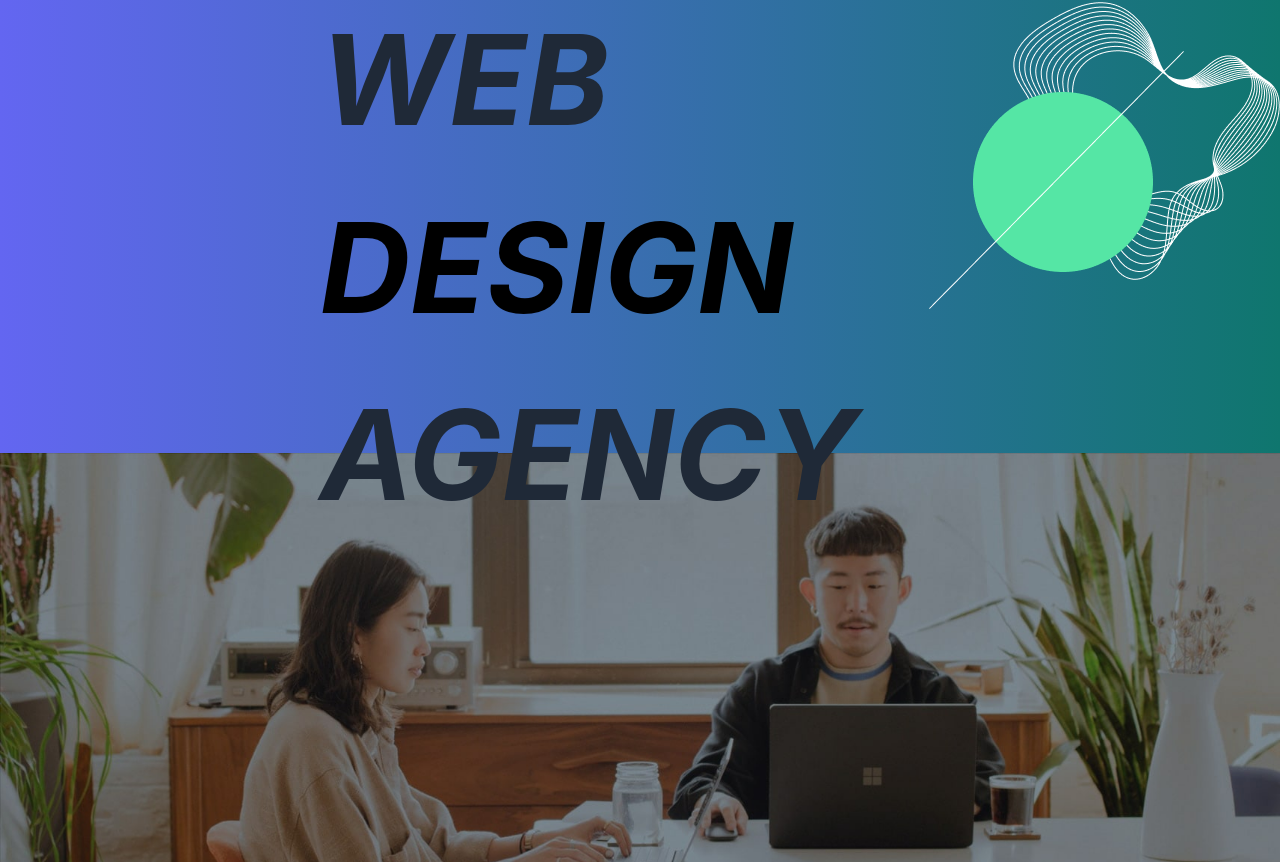
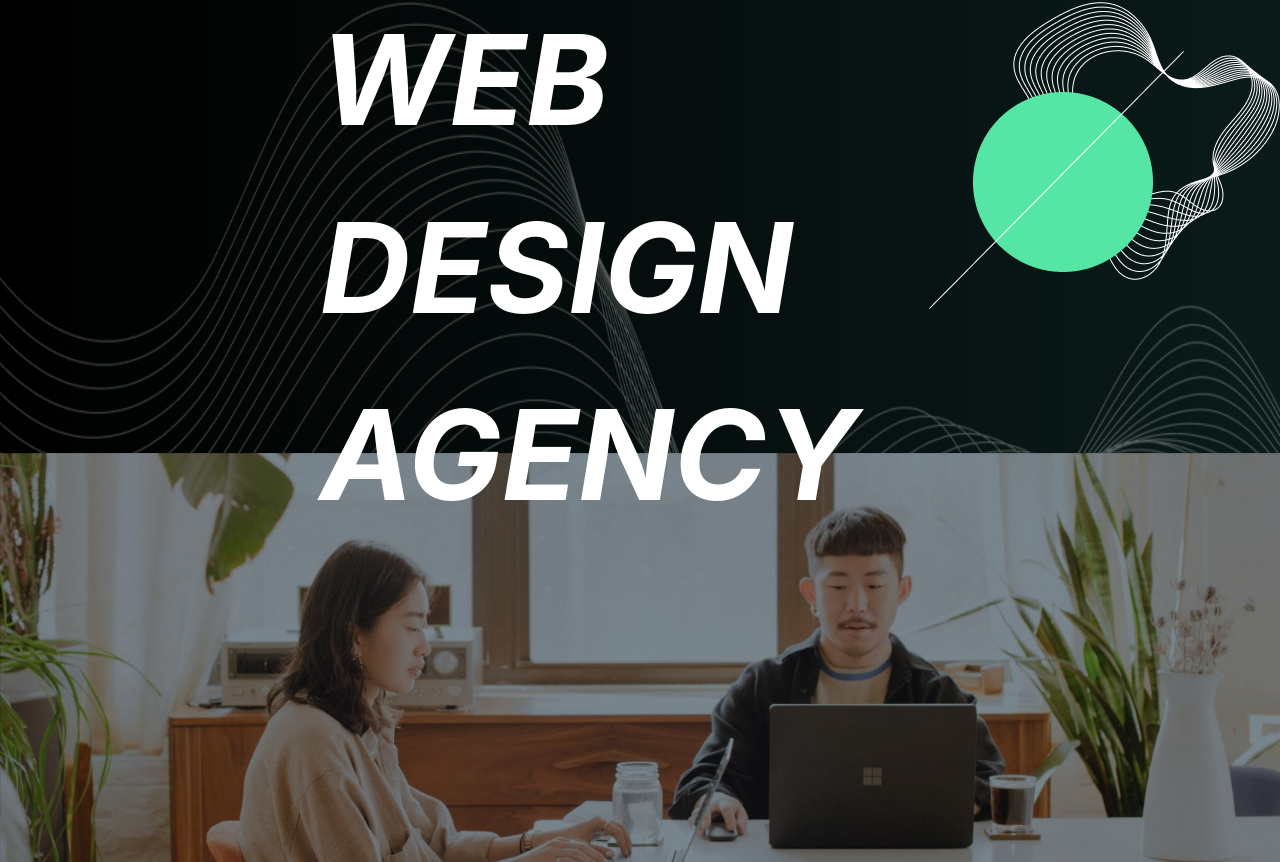
Before and after one commit to Parvez-Rahman100/webgency, a React (Create React App) app: page / in a window 1280 px wide. Shown: the part 158-1020 px from the top of the page. Built offline with nearby package versions, Linux system fonts and the light colour scheme.

Commit message:
hero section modified

```diff
--- a/src/Components/Hero/Hero.jsx
+++ b/src/Components/Hero/Hero.jsx
@@ -1,24 +1,34 @@
 import React from "react";
 import heroRight from "../../assests/hero-right.png";
+import heroBg from "../../assests/heroBg.png";
 import HeroImg from "../../assests/web-design-hero-min.jpg";
 
 const Hero = () => {
   return (
-    <div className="bg-gradient-to-r from-indigo-500 via-  blue-500 to-teal-700 py-40 ">
+    <div>
+      <div className="bg-gradient-to-r from-black to-[#0A1B1A] py-40 ">
+        <div
+          style={{
+            backgroundImage: `url(${heroBg})`,
+            backgroundRepeat: "round",
+          }}
+        >
           <div className="container mx-auto ">
             <div className="absolute z-10 top-36 left-1/4">
-          <h1 className=" text-[125px] font-bold italic ">
+              <h1 className=" text-[125px] font-bold italic text-white select-none ">
                 WEB <br />
-            <span className="text-black">DESIGN</span>
+                <span className="text-white ">DESIGN</span>
                 <br /> AGENCY
               </h1>
             </div>
             <div className="relative flex flex-col  justify-end items-end">
-          <div className="mb-36">
+              <div className="mb-36 select-none">
                 <img src={heroRight} alt="hero-right" />
               </div>
-          <div className=" bg-cover bg-center w-full ">
-            <img src={HeroImg} alt="hero" className="bg-cover bg-center" />
+              <div className=" bg-cover bg-center w-full select-none ">
+                <img src={HeroImg} alt="hero" />
+              </div>
+            </div>
           </div>
         </div>
       </div>
```
Also changed, not shown: src/assests/heroBg.png (added). Lines whose indentation alone changed are shown as unchanged.
